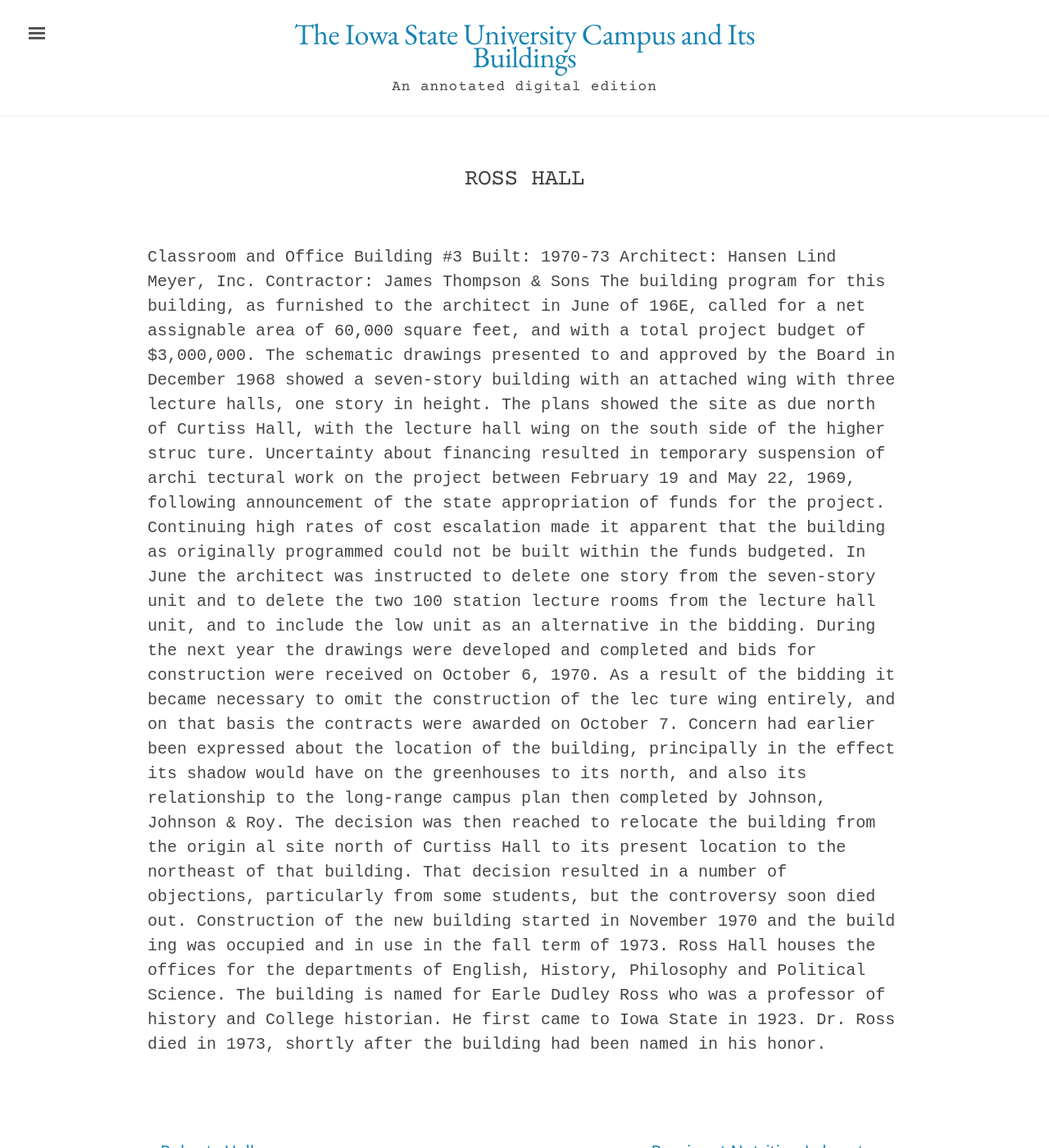
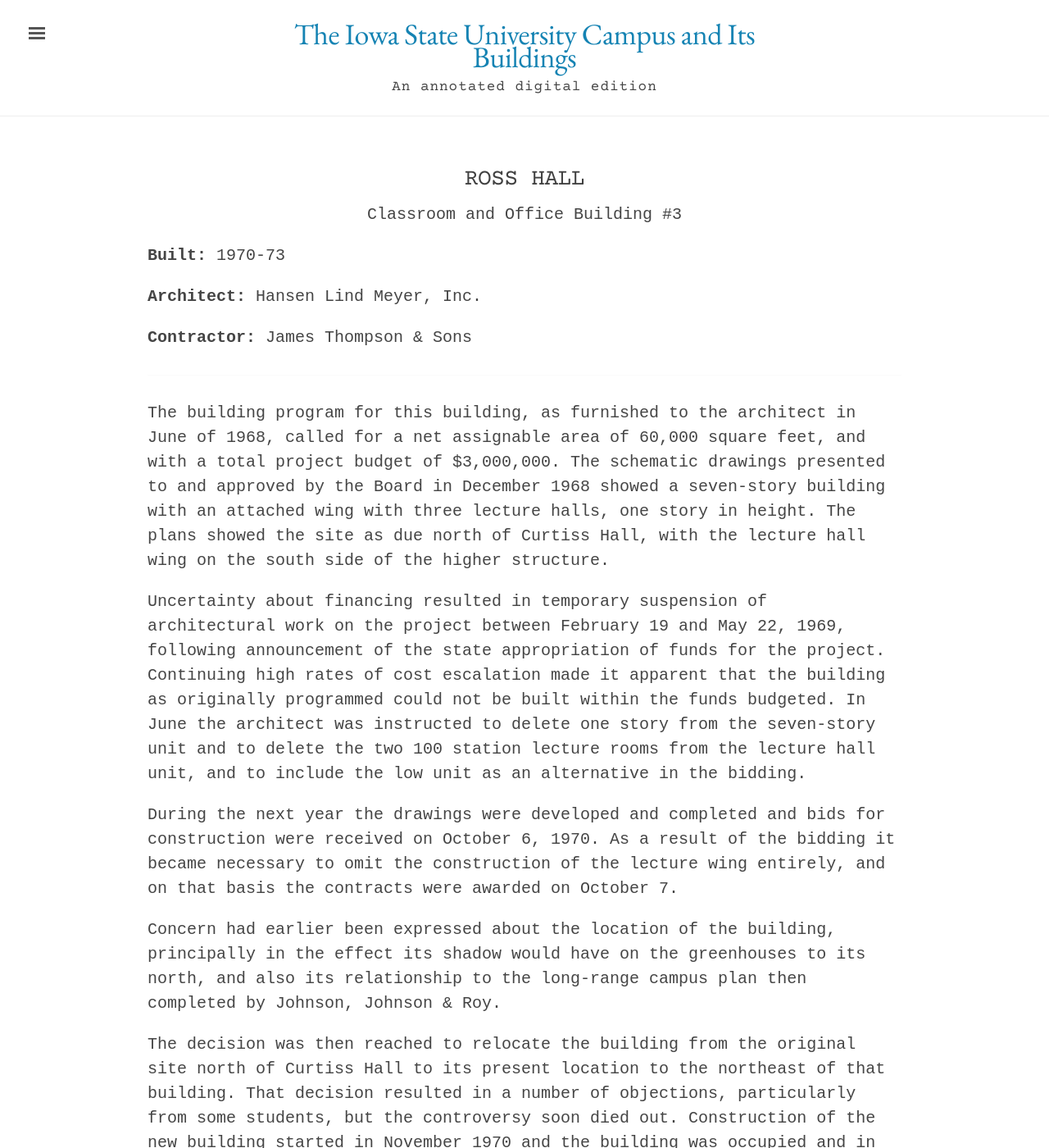
Before and after one commit to emanderson811/day-edition, a Jekyll site: the page built from _texts/buildings/184day-ross-hall.md, in a window 1280 px wide and 1400 px high. Shown: the whole window at 82% size. Built offline with Jekyll 4.4.1, drawn with Linux system fonts in a browser that asks for light colours; some of the changed text lies outside the part shown.

Commit message:
Update 184day-ross-hall.md

```diff
--- a/_texts/buildings/184day-ross-hall.md
+++ b/_texts/buildings/184day-ross-hall.md
@@ -14,20 +14,16 @@
 ---
 ---
 
-Classroom and Office Building #3
-Built: 1970-73 Architect: Hansen Lind Meyer, Inc. Contractor: James Thompson & Sons
-The building program for this building, as furnished to the architect in June of 196E, called for a net assignable area of 60,000 square feet, and with a total project budget of $3,000,000. The schematic drawings presented to and approved by the Board in December 1968 showed a seven-story building with an attached wing with three lecture halls, one story in height. The plans showed the site as due north of Curtiss Hall, with the lecture hall wing on the south side of the higher struc
-ture.
-Uncertainty about financing resulted in temporary suspension of archi tectural work on the project between February 19 and May 22, 1969, following announcement of the state appropriation of funds for the project. Continuing high rates of cost escalation made it apparent that the building as originally programmed could not be built within the funds budgeted. In June the architect was instructed to delete one story from the seven-story unit and to delete the two 100 station
-lecture rooms from the lecture hall unit, and to include the low unit as an alternative in the bidding.
-During the next year the drawings were developed and completed and bids for construction were received on October 6, 1970. As a result of the bidding it became necessary to omit the construction of the lec ture wing entirely, and on that basis the contracts were awarded on October 7.
-Concern had earlier been expressed about the location of the building, principally in the effect its shadow would have on the greenhouses to
-its north, and also its relationship to the long-range campus plan
-then completed by Johnson, Johnson & Roy.
-The decision was then reached to relocate the building from the origin al site north of Curtiss Hall to its present location to the northeast of that building. That decision resulted in a number of objections, particularly from some students, but the controversy soon died out. Construction of the new building started in November 1970 and the build ing was occupied and in use in the fall term of 1973.
-Ross Hall houses the offices for the departments of English, History,
-Philosophy and Political Science.
-The building is named for Earle Dudley Ross who was a professor of
-history and College historian. He first came to Iowa State in 1923.
-Dr. Ross died in 1973, shortly after the building had been named in
-his honor.
+The building program for this building, as furnished to the architect in June of 1968, called for a net assignable area of 60,000 square feet, and with a total project budget of $3,000,000. The schematic drawings presented to and approved by the Board in December 1968 showed a seven-story building with an attached wing with three lecture halls, one story in height. The plans showed the site as due north of Curtiss Hall, with the lecture hall wing on the south side of the higher structure.
+
+Uncertainty about financing resulted in temporary suspension of architectural work on the project between February 19 and May 22, 1969, following announcement of the state appropriation of funds for the project. Continuing high rates of cost escalation made it apparent that the building as originally programmed could not be built within the funds budgeted. In June the architect was instructed to delete one story from the seven-story unit and to delete the two 100 station lecture rooms from the lecture hall unit, and to include the low unit as an alternative in the bidding.
+
+During the next year the drawings were developed and completed and bids for construction were received on October 6, 1970. As a result of the bidding it became necessary to omit the construction of the lecture wing entirely, and on that basis the contracts were awarded on October 7.
+
+Concern had earlier been expressed about the location of the building, principally in the effect its shadow would have on the greenhouses to its north, and also its relationship to the long-range campus plan then completed by Johnson, Johnson & Roy.
+
+The decision was then reached to relocate the building from the original site north of Curtiss Hall to its present location to the northeast of that building. That decision resulted in a number of objections, particularly from some students, but the controversy soon died out. Construction of the new building started in November 1970 and the building was occupied and in use in the fall term of 1973.
+
+Ross Hall houses the offices for the departments of English, History, Philosophy and Political Science.
+
+The building is named for Earle Dudley Ross who was a professor of history and College historian. He first came to Iowa State in 1923. Dr. Ross died in 1973, shortly after the building had been named in his honor.
```
Also changed, not shown: other parts of _texts/buildings/184day-ross-hall.md (+4 -4 lines).
